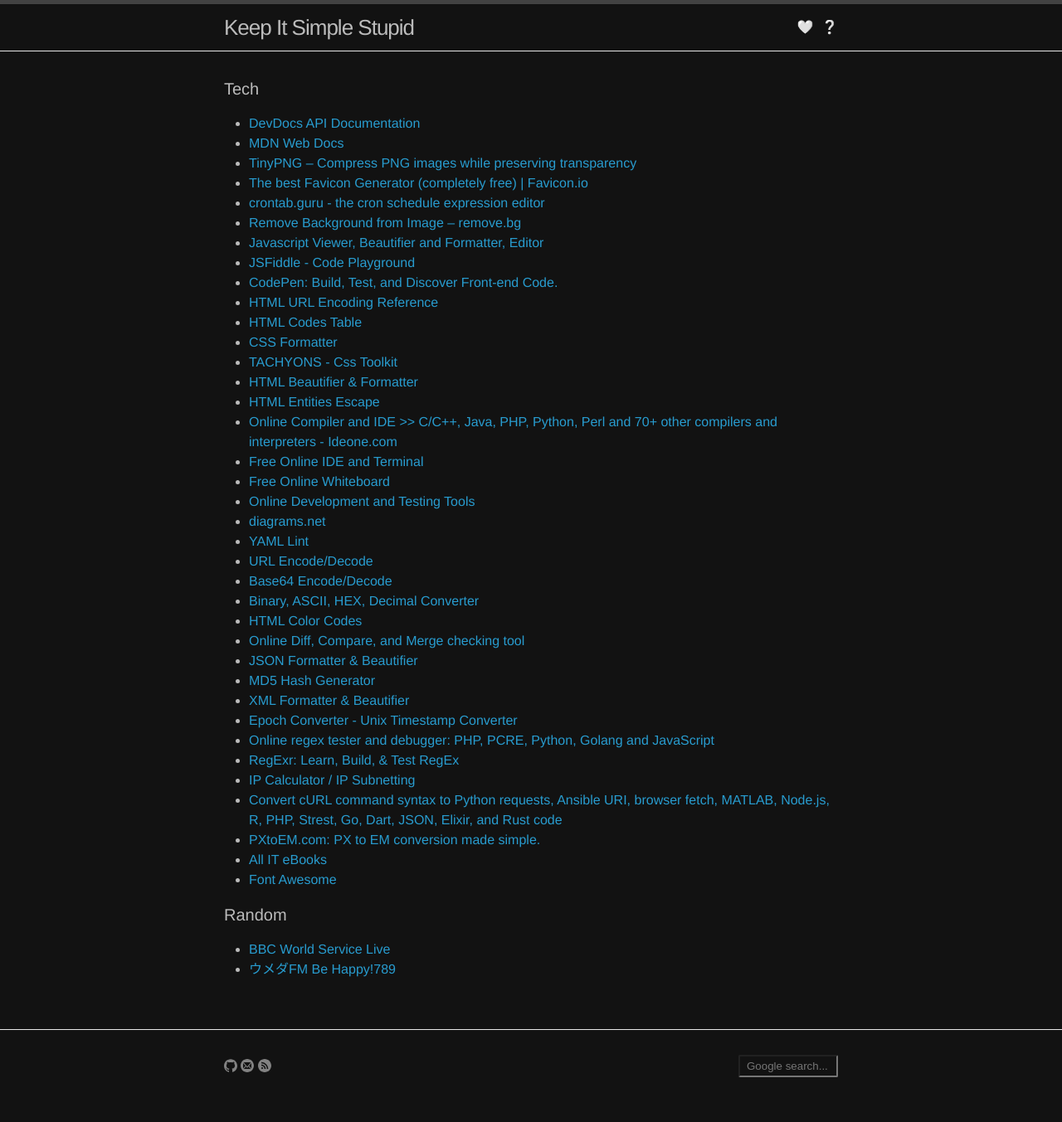
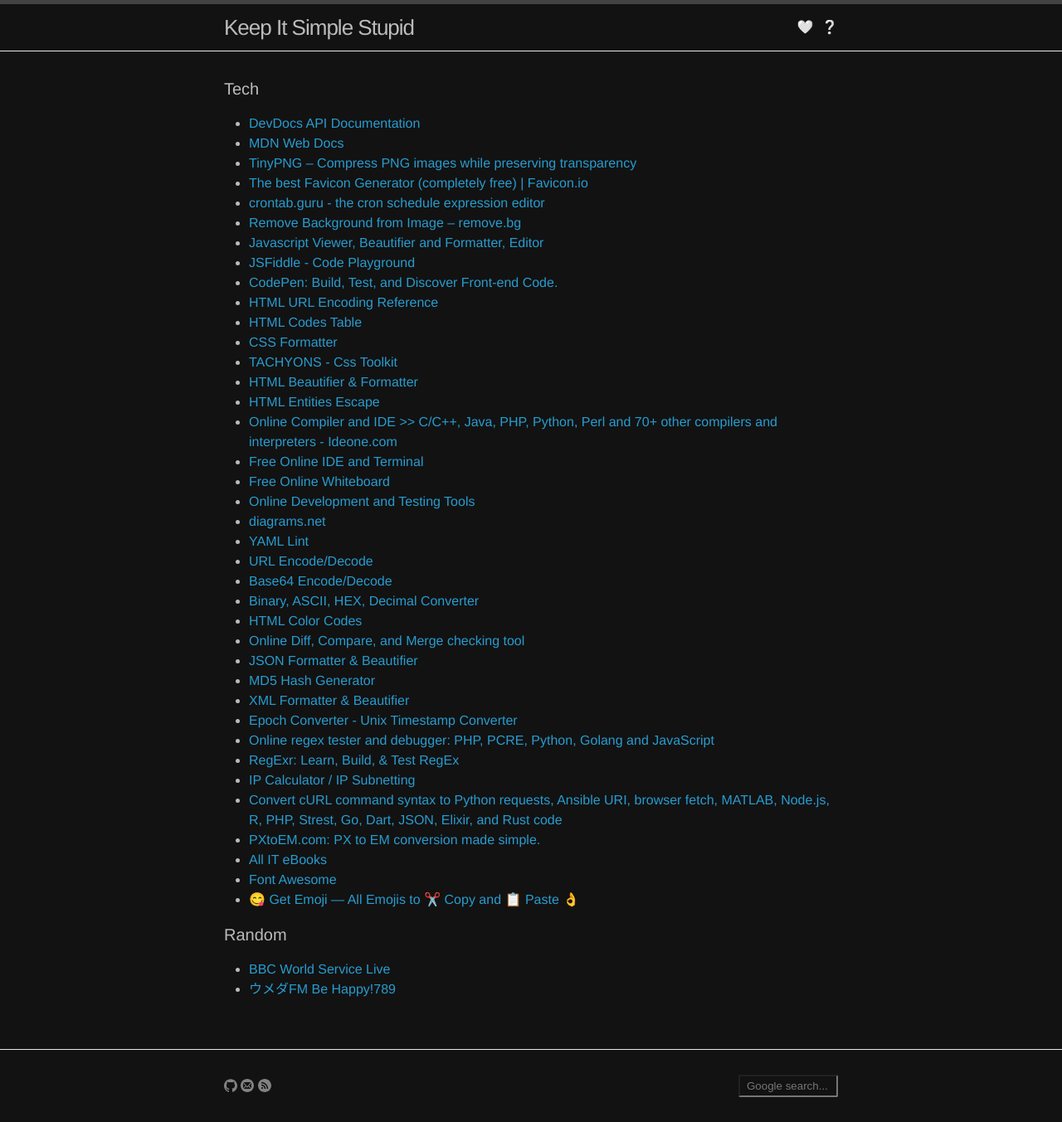
Before and after one commit to yuan-jiang/yuan-jiang.github.io, a Jekyll site: the page built from bookmarks.md, in a window 1280 px wide. Shown: the whole page at 83% size. Built offline with Jekyll 4.4.1, drawn with Linux system fonts in a browser that asks for light colours; before the commit the page ends 1329 px from its top, so only the background shows below that.

Commit message:
Add emoji site link

```diff
--- a/_data/bookmarks.yml
+++ b/_data/bookmarks.yml
@@ -74,6 +74,8 @@
       link: http://www.allitebooks.org/
     - title: Font Awesome
       link: https://tech.jastin.net/how-to-display-font-awesome-only-css/
+    - title: 😋 Get Emoji — All Emojis to ✂️ Copy and 📋 Paste 👌
+      link: https://getemoji.com/
 
 - category: Random
   bookmarks:
```
